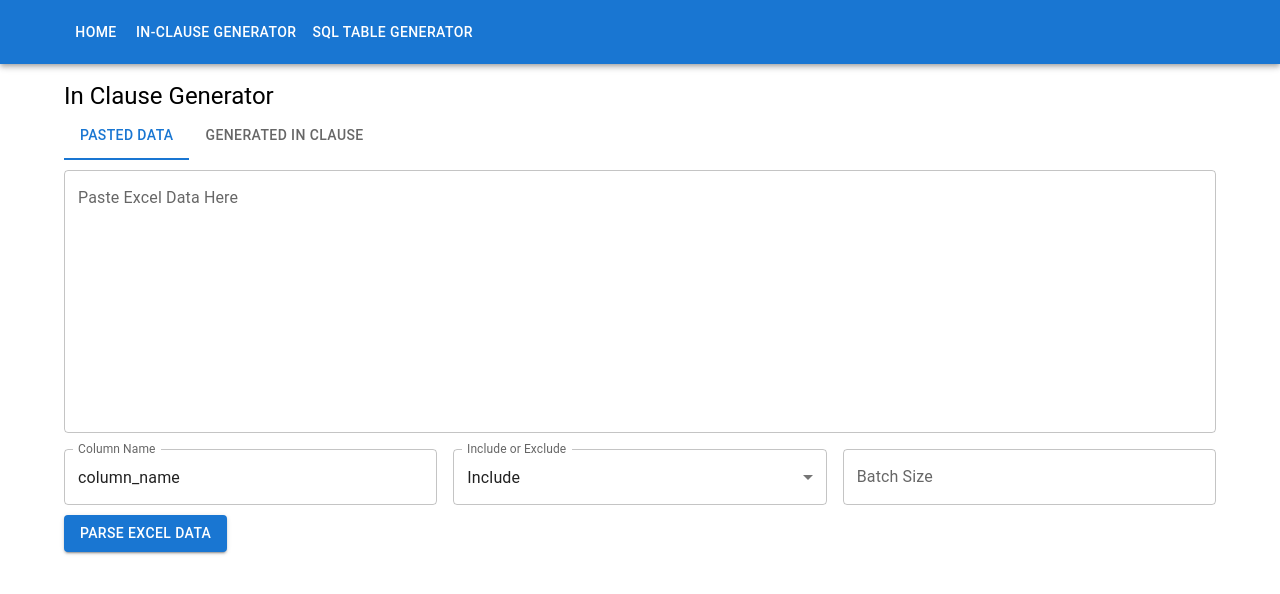
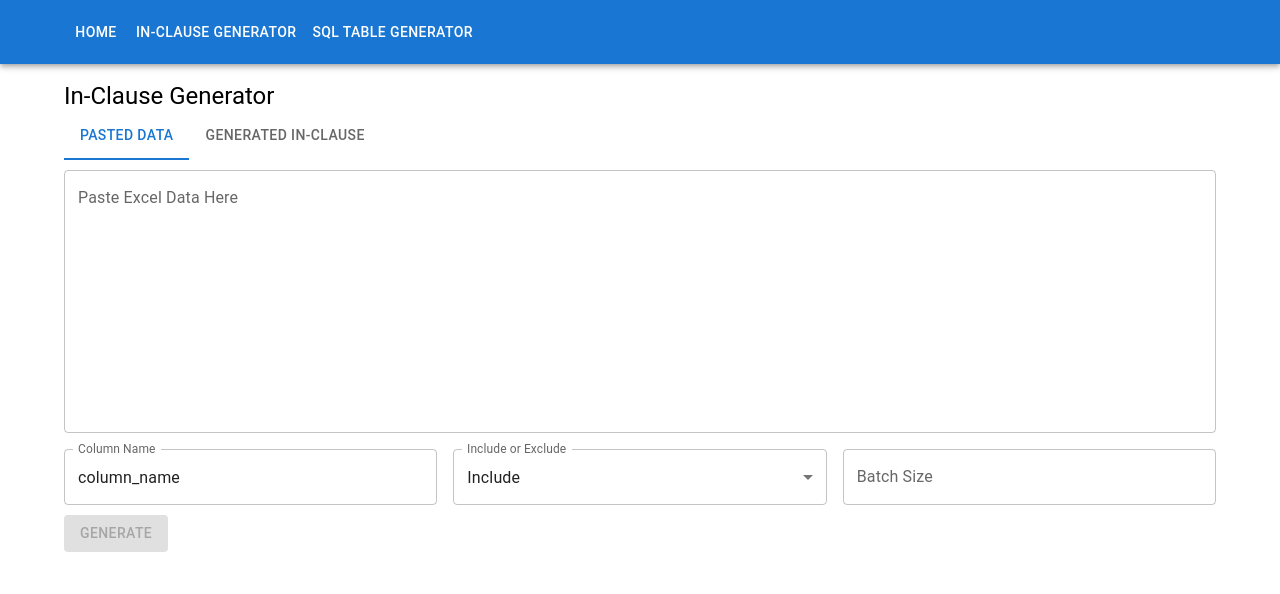
Before and after one commit to ryanwith/sqlgenerator, a React (Create React App) app: page /#/in-clause-generator in a window 1280 px wide. Shown: the top 594 px of the page. Built offline with nearby package versions, Linux system fonts and the light colour scheme.

Commit message:
remove unused variables, make generate button disabeld if no data and change its name, enable ability to process single-record JSON

```diff
--- a/package.json
+++ b/package.json
@@ -1,7 +1,7 @@
 {
   "name": "sqlgenerator",
   "version": "0.1.0",
-  "homepage": "https://ryanwaldorf.github.io/sqlgenerator/",
+  "homepage": "https://ryanwaldorf.github.io/sqlgenerator",
   "private": true,
   "dependencies": {
     "@emotion/react": "^11.11.4",
--- a/src/pages/InClauseGenerator.js
+++ b/src/pages/InClauseGenerator.js
@@ -13,6 +13,7 @@ function InClauseGenerator() {
   const [batchSize, setBatchSize] = useState(0);
   const [currentTab, setCurrentTab] = useState(0); // 0 for Pasted Data, 1 for In Clause
   const [unformattedClauses, setUnformattedClauses] = useState([]); // 0 for Pasted Data, 1 for In Clause
+  const [disableButtons, setDisableButtons] = useState(true);
 
   const handleTabChange = (event, newValue) => {
     setCurrentTab(newValue);
@@ -51,6 +52,14 @@ function InClauseGenerator() {
     }
   }, [unformattedClauses, notIn, columnName]);
 
+  useEffect(() => {
+    if (excelData){
+      setDisableButtons(false);
+    } else {
+      setDisableButtons(true);
+    }
+  }, [excelData])
+
   const handleSQLCriteriaChange = (event) => {
     const { name, value } = event.target;
     if (name === 'columnName') setColumnName(value);
@@ -63,7 +72,7 @@ function InClauseGenerator() {
 
   return (
     <Container>
-      <Typography variant="h5">In Clause Generator</Typography>
+      <Typography variant="h5">In-Clause Generator</Typography>
       <Box>
         <Tabs
             mb={2}
@@ -71,7 +80,7 @@ function InClauseGenerator() {
             onChange={handleTabChange}
             >
             <Tab label="Pasted Data" />
-            <Tab label="Generated In Clause" />
+            <Tab label="Generated In-Clause" />
 
         </Tabs>
       </Box>
@@ -154,8 +163,9 @@ function InClauseGenerator() {
             color="primary"
             onClick={parseExcelData}
             style={{ marginTop: '10px' }}
+            disabled={disableButtons}
           >
-            Parse Excel Data
+            Generate
         </Button>
       </Grid>
     </Container>
--- a/src/pages/TableGenerator.js
+++ b/src/pages/TableGenerator.js
@@ -15,7 +15,6 @@ const { generateCreateAndInsertStatements  } = sqlGenerator;
 
 function TableGenerator() {
   const [sql, setSQL] = useState('');
-  const [isVisible, setIsVisible] = useState(false);
   const [tableType, setTableType] = useState('TEMP');
   const [tableName, setTableName] = useState('table_name');
   const [batchSize, setBatchSize] = useState("");
@@ -76,7 +75,6 @@ function TableGenerator() {
       const allStatements = generateCreateAndInsertStatements(providedData, fields, tableName, tableType, batchSize);
       const newSQL = allStatements.join("");
       setSQL(newSQL);
-      setIsVisible(!!newSQL); // Show SQLDisplay if newSQL is not empty
     }
   }, [providedData, tableName, tableType, batchSize, fields]);
 
--- a/src/pages/TableGeneratorFromJSON.js
+++ b/src/pages/TableGeneratorFromJSON.js
@@ -14,7 +14,6 @@ const { generateCreateAndInsertStatements } = sqlGenerator;
 
 function TableGeneratorFromJSON() {
   const [sql, setSQL] = useState('');
-  const [isVisible, setIsVisible] = useState(false);
   const [tableType, setTableType] = useState('TEMP');
   const [tableName, setTableName] = useState('table_name');
   const [batchSize, setBatchSize] = useState("");
@@ -75,7 +74,6 @@ function TableGeneratorFromJSON() {
       const allStatements = generateCreateAndInsertStatements(fileData, fields, tableName, tableType, batchSize);
       const newSQL = allStatements.join("");
       setSQL(newSQL);
-      setIsVisible(!!newSQL); // Show SQLDisplay if newSQL is not empty
     }
   }, [fileData, tableName, tableType, batchSize, fields]);
 
--- a/src/utils/jsonFormatter.js
+++ b/src/utils/jsonFormatter.js
@@ -1,16 +1,15 @@
 export const formatJSON = (jsonData) => {
-
+   // if it's not really json but just an array of arrays
   if (Array.isArray(jsonData) && jsonData.every(Array.isArray)) {
     return jsonData;
-  } else {
-    // console.log(jsonData)
-    const allKeys = new Set();
-    jsonData.forEach(obj => Object.keys(obj).forEach(key => allKeys.add(key)));
-
-    const keys = Array.from(allKeys);
-    const dataArray = jsonData.map(obj => keys.map(key => obj.hasOwnProperty(key) ? obj[key] : null));
-
-    const formattedData = [keys, ...dataArray];
-    return formattedData;
+  // if it's not formatted as an array, try to make it an array
+  } else if (!Array.isArray(jsonData)){
+    jsonData = [jsonData]
   }
+  const allKeys = new Set();
+  jsonData.forEach(obj => Object.keys(obj).forEach(key => allKeys.add(key)));
+  const keys = Array.from(allKeys);
+  const dataArray = jsonData.map(obj => keys.map(key => obj.hasOwnProperty(key) ? obj[key] : null));
+  const formattedData = [keys, ...dataArray];
+  return formattedData;
 }
```
Also changed, not shown: 2 other files (tests, documents, lock files or other folders).
